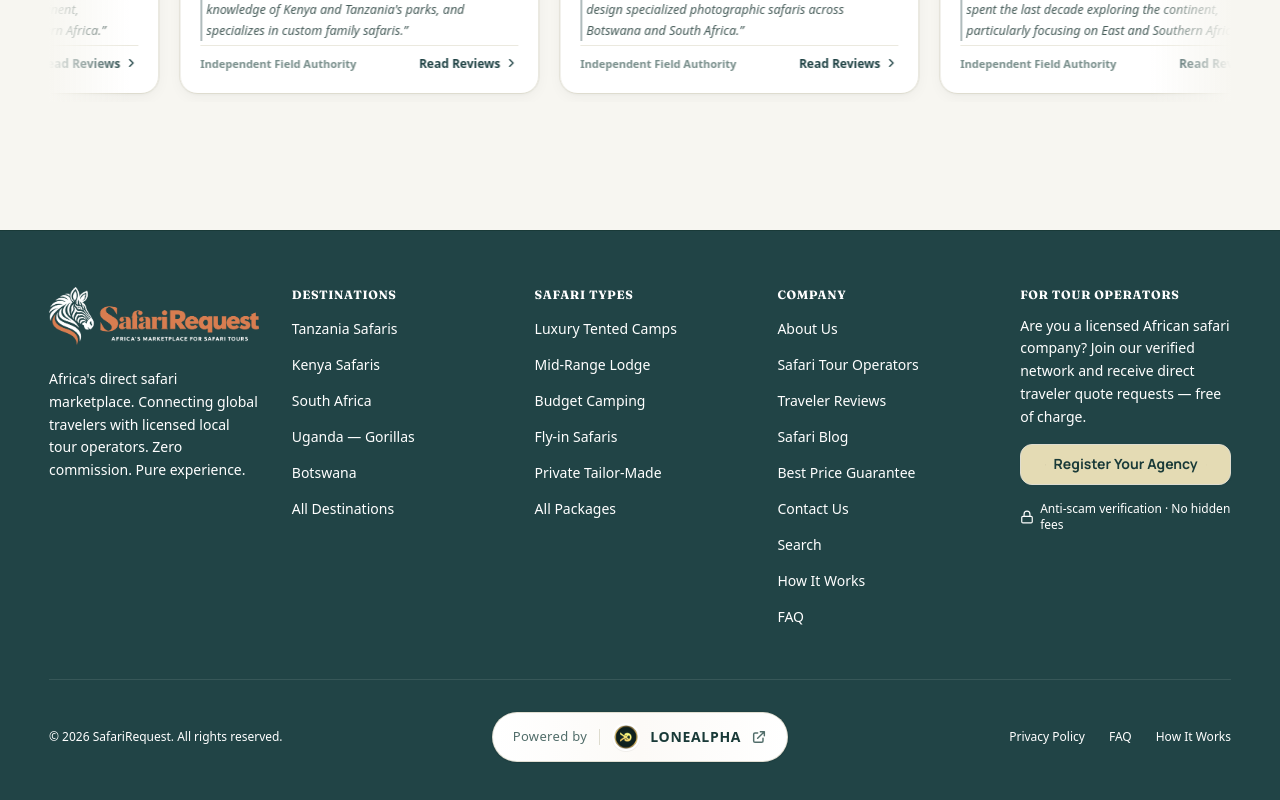
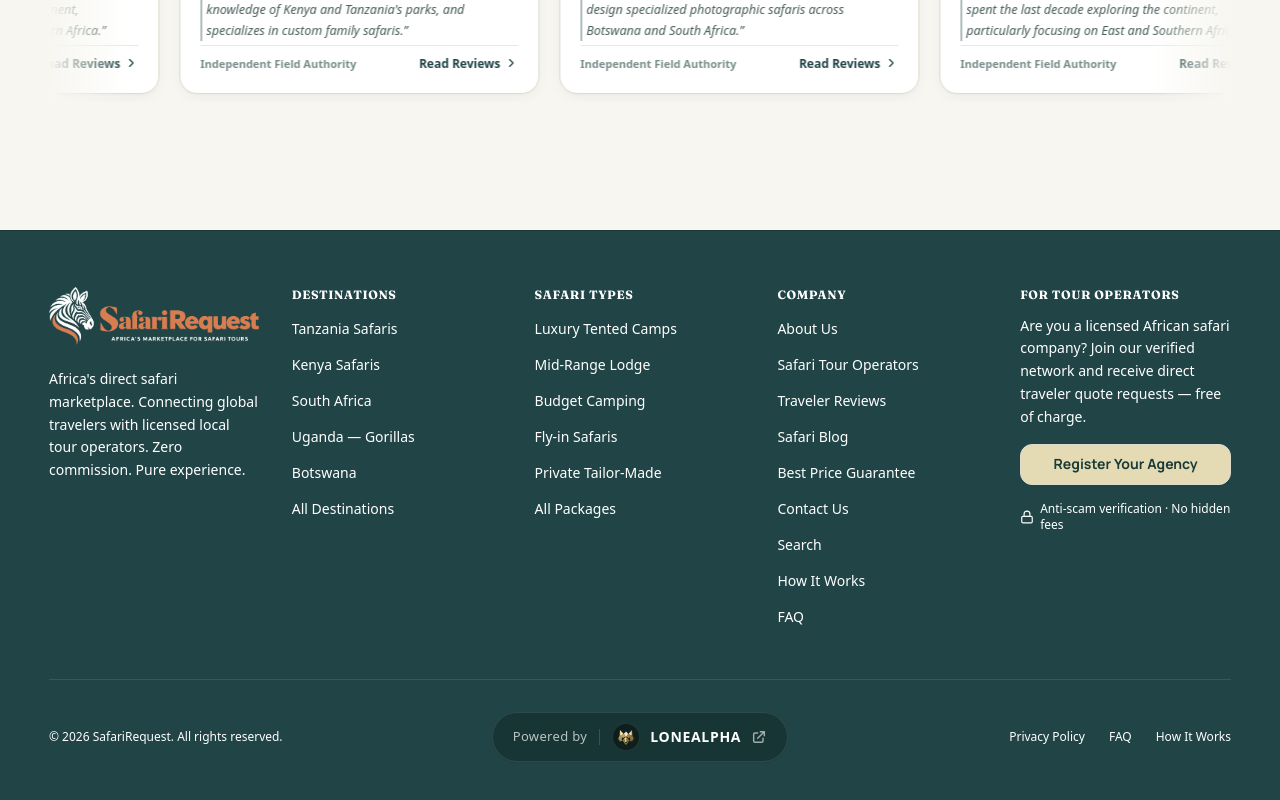
Before and after one commit to Maliksaad69/SafariAll, a Next.js app: page / in a window 1280 px wide. Shown: the part 3696-4496 px from the top of the page. Built offline with nearby package versions, Linux system fonts and the light colour scheme; no server answers; the database is empty.

Commit message:
feat(brand): add LoneAlpha wolf icon and blend badge naturally into green footer background

```diff
--- a/components/LoneAlphaBadge.tsx
+++ b/components/LoneAlphaBadge.tsx
@@ -1,5 +1,3 @@
-import Image from "next/image";
-
 export default function LoneAlphaBadge({ className = "" }: { className?: string }) {
   return (
     <div className={`inline-flex justify-center items-center ${className}`}>
@@ -8,27 +6,88 @@ export default function LoneAlphaBadge({ className = "" }: { className?: string
         target="_blank"
         rel="noopener noreferrer"
         title="View Saad Ahmed's profile — LoneAlpha"
-        className="group relative inline-flex items-center gap-2.5 sm:gap-3 px-4 sm:px-5 py-2 sm:py-2.5 rounded-full bg-gradient-to-r from-white via-[#FCFAF7] to-white hover:from-white hover:via-[#FAF5EB] hover:to-white border border-[#DEDCCF]/90 hover:border-[#C5A059] shadow-xs hover:shadow-[0_8px_24px_-4px_rgba(197,160,89,0.32),0_2px_8px_-2px_rgba(25,58,56,0.08)] ring-1 ring-black/5 hover:ring-[#C5A059]/40 transition-all duration-300 hover:-translate-y-0.5 hover:scale-[1.02] active:translate-y-0 text-[#344C49]"
+        className="group relative inline-flex items-center gap-2.5 sm:gap-3 px-4 sm:px-5 py-2 sm:py-2.5 rounded-full bg-[#163332]/85 hover:bg-[#122A29] border border-white/10 hover:border-[#C5A059]/60 shadow-xs hover:shadow-[0_8px_24px_-4px_rgba(0,0,0,0.5),0_0_16px_rgba(197,160,89,0.25)] transition-all duration-300 hover:-translate-y-0.5 hover:scale-[1.02] active:translate-y-0 backdrop-blur-md"
       >
-        <span className="text-xs sm:text-[13px] tracking-wide text-[#516D6A] font-medium leading-none">
+        <span className="text-xs sm:text-[13px] tracking-wide text-white/70 group-hover:text-white/95 font-medium leading-none transition-colors">
           Powered by
         </span>
-        <span className="w-px h-4 bg-[#DEDCCF] group-hover:bg-[#C5A059]/50 transition-colors" />
+        <span className="w-px h-4 bg-white/15 group-hover:bg-[#C5A059]/50 transition-colors" />
         <div className="flex items-center gap-2 sm:gap-2.5">
-          <div className="relative w-6 h-6 sm:w-7 sm:h-7 rounded-full bg-white ring-1.5 ring-[#C5A059]/40 group-hover:ring-[#C5A059] shadow-2xs group-hover:shadow-[0_0_12px_rgba(197,160,89,0.4)] flex items-center justify-center p-0.5 transition-all duration-300 shrink-0">
-            <Image
-              src="/brand/lone-alpha.png"
-              alt="LoneAlpha Logo"
-              width={28}
-              height={28}
+          {/* Natural dark wolf vessel with subtle gold aura */}
+          <div className="relative w-6 h-6 sm:w-7 sm:h-7 rounded-full bg-[#0E1F1E] border border-white/10 group-hover:border-[#C5A059]/60 shadow-inner flex items-center justify-center p-1 transition-all duration-300 shrink-0 group-hover:shadow-[0_0_10px_rgba(197,160,89,0.4)]">
+            <svg
+              viewBox="0 0 24 24"
+              fill="none"
+              xmlns="http://www.w3.org/2000/svg"
               className="w-full h-full object-contain transition-transform duration-300 group-hover:scale-110"
-            />
+              aria-label="LoneAlpha Wolf Emblem"
+            >
+              <defs>
+                <linearGradient id="loneAlphaWolfGold" x1="2" y1="2" x2="22" y2="22" gradientUnits="userSpaceOnUse">
+                  <stop offset="0%" stopColor="#FDE68A" />
+                  <stop offset="50%" stopColor="#C5A059" />
+                  <stop offset="100%" stopColor="#926F28" />
+                </linearGradient>
+                <linearGradient id="loneAlphaWolfLight" x1="12" y1="2" x2="12" y2="22" gradientUnits="userSpaceOnUse">
+                  <stop offset="0%" stopColor="#FFFBEB" />
+                  <stop offset="100%" stopColor="#E4C176" />
+                </linearGradient>
+              </defs>
+
+              {/* Left Ear */}
+              <path d="M4 2.5L9 8L3.5 10.5L4 2.5Z" fill="url(#loneAlphaWolfGold)" />
+              <path d="M5 4.5L8.2 8L4.8 9.5L5 4.5Z" fill="url(#loneAlphaWolfLight)" opacity="0.9" />
+
+              {/* Right Ear */}
+              <path d="M20 2.5L15 8L20.5 10.5L20 2.5Z" fill="url(#loneAlphaWolfGold)" />
+              <path d="M19 4.5L15.8 8L19.2 9.5L19 4.5Z" fill="url(#loneAlphaWolfLight)" opacity="0.9" />
+
+              {/* Forehead Crown */}
+              <path d="M12 4.5L9 8L12 12L15 8L12 4.5Z" fill="url(#loneAlphaWolfLight)" />
+
+              {/* Brow & Temples */}
+              <path d="M9 8L3.5 10.5L7.5 12.5L12 12L9 8Z" fill="url(#loneAlphaWolfGold)" opacity="0.9" />
+              <path d="M15 8L20.5 10.5L16.5 12.5L12 12L15 8Z" fill="url(#loneAlphaWolfGold)" opacity="0.8" />
+
+              {/* Cheek Tufts Left */}
+              <path d="M3.5 10.5L1.5 14L6 14.5L7.5 12.5L3.5 10.5Z" fill="url(#loneAlphaWolfGold)" opacity="0.85" />
+              <path d="M1.5 14L4 18L7.5 16.5L6 14.5L1.5 14Z" fill="url(#loneAlphaWolfGold)" opacity="0.75" />
+
+              {/* Cheek Tufts Right */}
+              <path d="M20.5 10.5L22.5 14L18 14.5L16.5 12.5L20.5 10.5Z" fill="url(#loneAlphaWolfGold)" opacity="0.85" />
+              <path d="M22.5 14L20 18L16.5 16.5L18 14.5L22.5 14Z" fill="url(#loneAlphaWolfGold)" opacity="0.75" />
+
+              {/* Eyes - Keen Alpha Slits */}
+              <polygon points="7.2,12.2 10.2,12.6 8.5,13.6" fill="#0E1F1E" />
+              <polygon points="7.8,12.4 9.6,12.7 8.7,13.3" fill="#FFFBEB" />
+
+              <polygon points="16.8,12.2 13.8,12.6 15.5,13.6" fill="#0E1F1E" />
+              <polygon points="16.2,12.4 14.4,12.7 15.3,13.3" fill="#FFFBEB" />
+
+              {/* Snout Bridge */}
+              <path d="M12 12L9.5 14L10.8 18.5L12 18.5L12 12Z" fill="url(#loneAlphaWolfLight)" />
+              <path d="M12 12L14.5 14L13.2 18.5L12 18.5L12 12Z" fill="url(#loneAlphaWolfGold)" opacity="0.9" />
+
+              {/* Muzzle Cheeks */}
+              <path d="M9.5 14L7.5 16.5L10.8 18.5L9.5 14Z" fill="url(#loneAlphaWolfGold)" opacity="0.8" />
+              <path d="M14.5 14L16.5 16.5L13.2 18.5L14.5 14Z" fill="url(#loneAlphaWolfGold)" opacity="0.7" />
+
+              {/* Jaw & Chin Flanks */}
+              <path d="M7.5 16.5L10.5 21L12 18.5L10.8 18.5L7.5 16.5Z" fill="url(#loneAlphaWolfGold)" opacity="0.85" />
+              <path d="M16.5 16.5L13.5 21L12 18.5L13.2 18.5L16.5 16.5Z" fill="url(#loneAlphaWolfGold)" opacity="0.75" />
+
+              {/* Nose Tip */}
+              <polygon points="10.8,18.5 13.2,18.5 12,20.2" fill="#0E1F1E" />
+
+              {/* Chin Tip */}
+              <polygon points="10.5,20.8 13.5,20.8 12,22.2" fill="url(#loneAlphaWolfLight)" />
+            </svg>
           </div>
-          <span className="text-xs sm:text-[14px] font-black tracking-wider uppercase text-[#193A38] group-hover:text-[#C5A059] transition-colors leading-none">
+          <span className="text-xs sm:text-[14px] font-black tracking-wider uppercase text-white group-hover:text-[#E4DBB4] transition-colors leading-none">
             LoneAlpha
           </span>
           <svg
-            className="w-3.5 h-3.5 sm:w-4 sm:h-4 text-[#516D6A] group-hover:text-[#C5A059] group-hover:translate-x-0.5 group-hover:-translate-y-0.5 transition-all duration-300 shrink-0"
+            className="w-3.5 h-3.5 sm:w-4 sm:h-4 text-white/60 group-hover:text-[#C5A059] group-hover:translate-x-0.5 group-hover:-translate-y-0.5 transition-all duration-300 shrink-0"
             fill="none"
             stroke="currentColor"
             viewBox="0 0 24 24"
```
Also changed, not shown: public/brand/lone-alpha.png, public/brand/wolf.svg (added).
